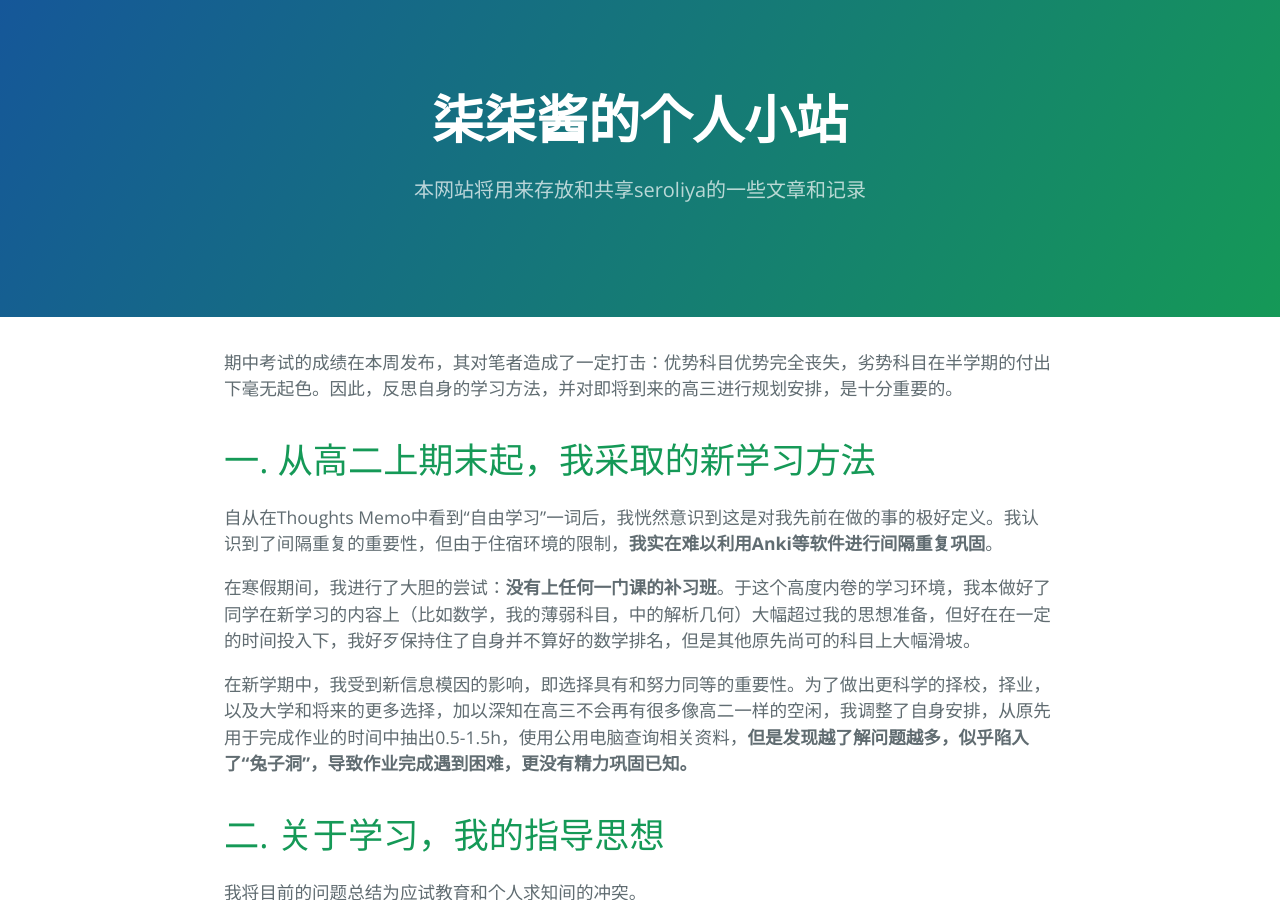
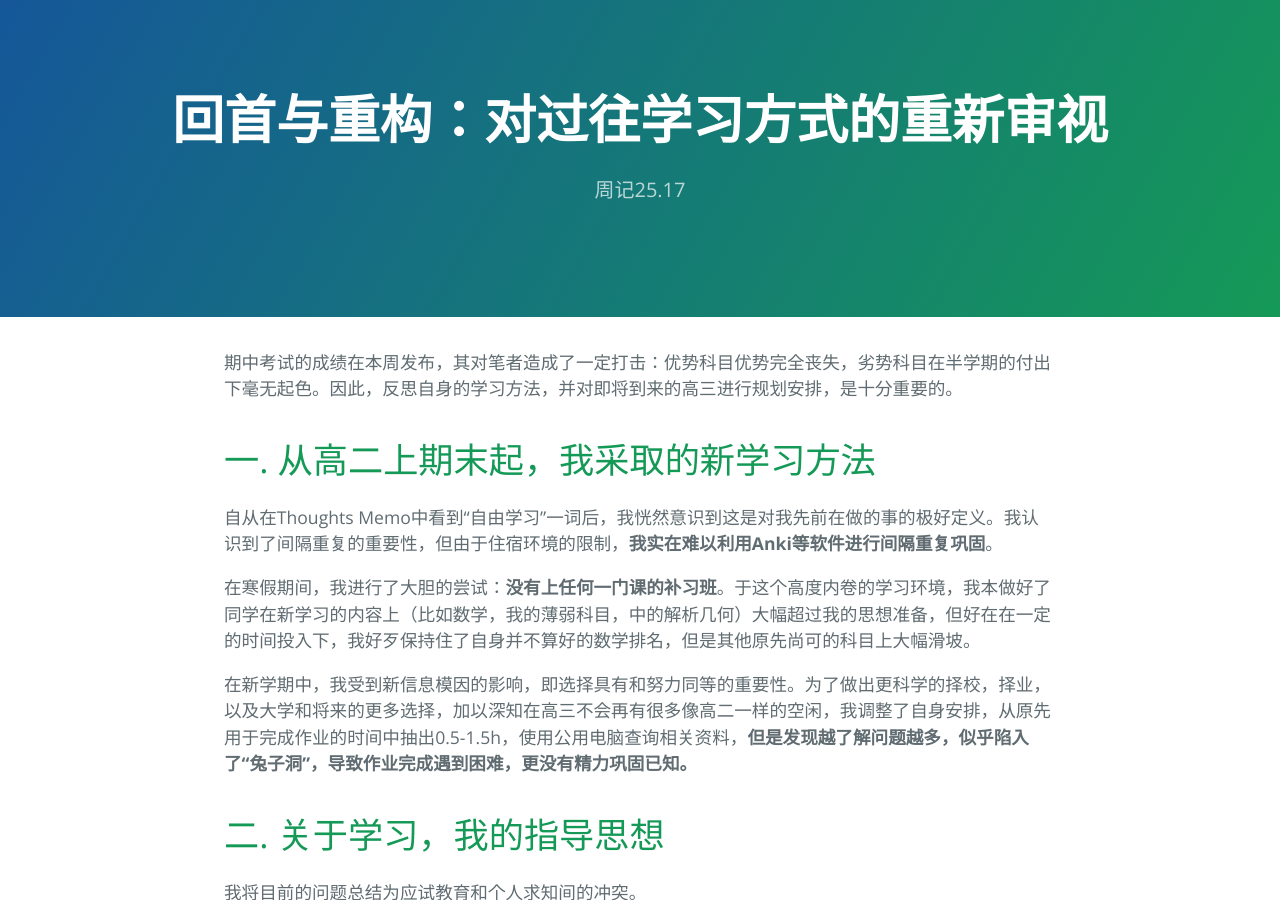
Before and after one commit to Seroliya/Seroliya.github.io, a Jekyll site: the page built from docs/周记25.17-回首与重构：对过往学习方式的重新审视.md, in a window 1280 px wide and 900 px high. Built offline with Jekyll 4.4.1, drawn with Linux system fonts in a browser that asks for light colours; our own code applies the rules of GitHub Pages for plain Markdown files.

Commit message:
Update 周记25.17-回首与重构：对过往学习方式的重新审视.md

```diff
--- a/docs/周记25.17-回首与重构：对过往学习方式的重新审视.md
+++ b/docs/周记25.17-回首与重构：对过往学习方式的重新审视.md
@@ -1,3 +1,8 @@
+---
+layout: default
+title: 回首与重构：对过往学习方式的重新审视
+description: 周记25.17
+---
 期中考试的成绩在本周发布，其对笔者造成了一定打击：优势科目优势完全丧失，劣势科目在半学期的付出下毫无起色。因此，反思自身的学习方法，并对即将到来的高三进行规划安排，是十分重要的。
 
 # 一. 从高二上期末起，我采取的新学习方法
```
